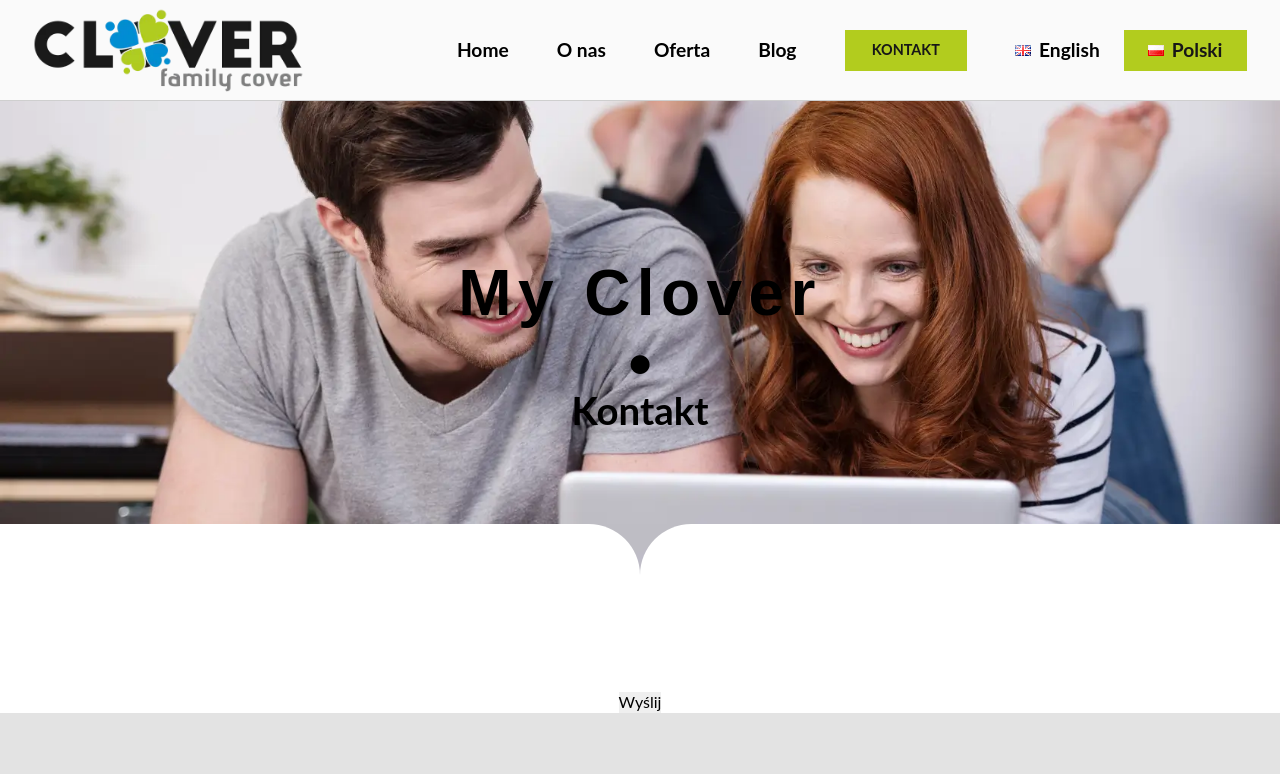
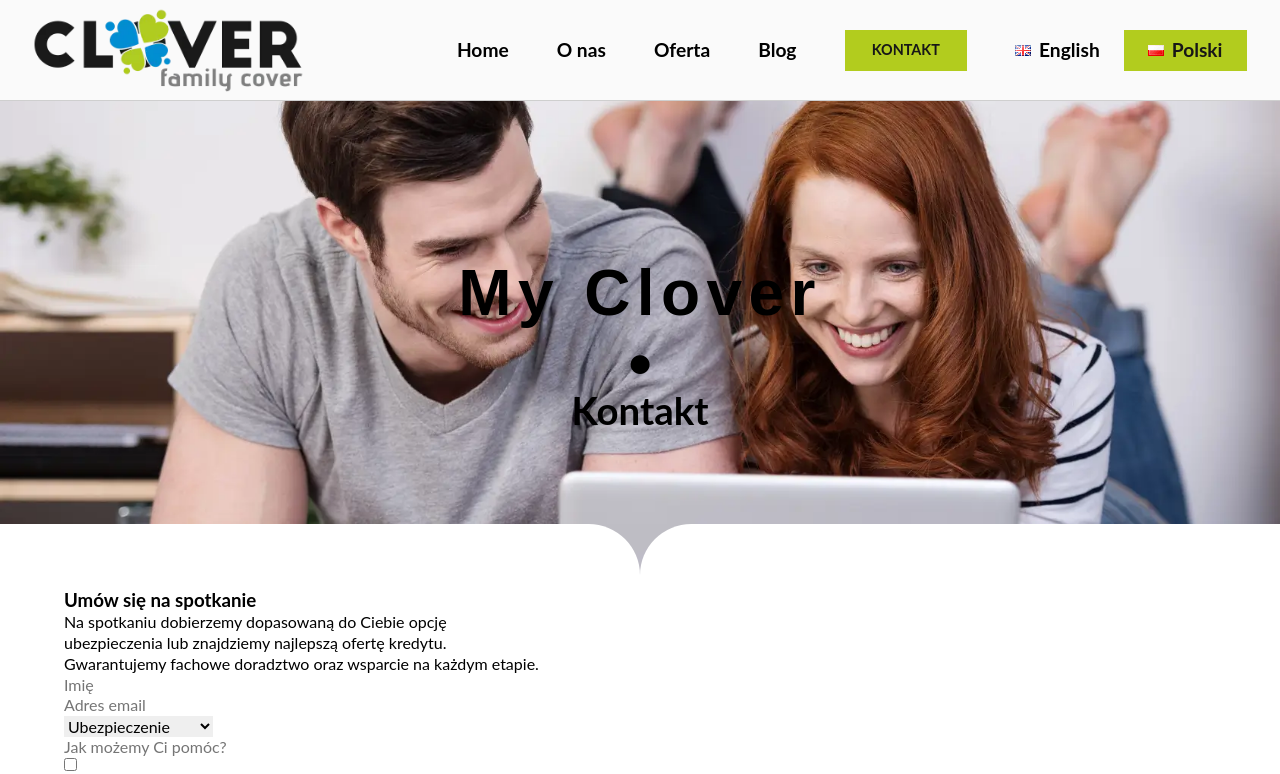
Before and after one commit to TZ-fn/MyClover, a React (Vite) app: page /contact in a window 1280 px wide. Shown: the top 774 px of the page. Built offline with nearby package versions, Linux system fonts and the light colour scheme; a web font is replaced by a local one.

Commit message:
feat: add more content and styling to the contact form

```diff
--- a/src/components/ContactPageMain/ContactForm/ContactForm.module.scss
+++ b/src/components/ContactPageMain/ContactForm/ContactForm.module.scss
@@ -1,6 +1,7 @@
 .mainContainer {
   display: flex;
-  align-items: center;
+  align-items: flex-start;
   justify-content: center;
   flex-direction: column;
+  width: calc(50% - 2.5vw);
 }
--- a/src/components/ContactPageMain/ContactForm/ContactForm.tsx
+++ b/src/components/ContactPageMain/ContactForm/ContactForm.tsx
@@ -7,11 +7,24 @@ export default function ContactForm() {
 
   return (
     <form className={styles.mainContainer}>
-      <input type="text" />
-      <input type="text" />
-      <input type="text" />
-      <input type="text" />
-      <input type="text" />
+      <h3>{contactPageTranslation.contactForm.header}</h3>
+      <p>{contactPageTranslation.contactForm.text1}</p>
+      <input type="text" placeholder={contactPageTranslation.contactForm.form1Placeholder} />
+      <input type="text" placeholder={contactPageTranslation.contactForm.form2Placeholder} />
+      <select>
+        <option value={contactPageTranslation.contactForm.form3Options.insurance}>
+          {contactPageTranslation.contactForm.form3Options.insurance}
+        </option>
+        <option value={contactPageTranslation.contactForm.form3Options.mortgage}>
+          {contactPageTranslation.contactForm.form3Options.mortgage}
+        </option>
+      </select>
+      <input type="text" placeholder={contactPageTranslation.contactForm.form4Placeholder} />
+      <input type="checkbox" />
+      <p>{contactPageTranslation.contactForm.formDisclaimer1}</p>
+      <span>{contactPageTranslation.contactForm.formDisclaimer2}</span>
+      <p>{contactPageTranslation.contactForm.formDisclaimer3}</p>
+      <p>{contactPageTranslation.contactForm.formDisclaimer4}</p>
       <button>{contactPageTranslation.contactForm.send}</button>
     </form>
   );
--- a/src/components/ContactPageMain/ContactPageMain.module.scss
+++ b/src/components/ContactPageMain/ContactPageMain.module.scss
@@ -2,6 +2,10 @@
   display: flex;
   align-items: center;
   justify-content: center;
+  gap: 5vw;
+  margin: auto;
+  max-width: 80rem;
+  padding: 0 2rem 2rem 4rem;
 }
 
 .contactDataContainer {
@@ -9,4 +13,5 @@
   align-items: center;
   justify-content: center;
   flex-direction: column;
+  width: calc(50% - 2.5vw);
 }
```
